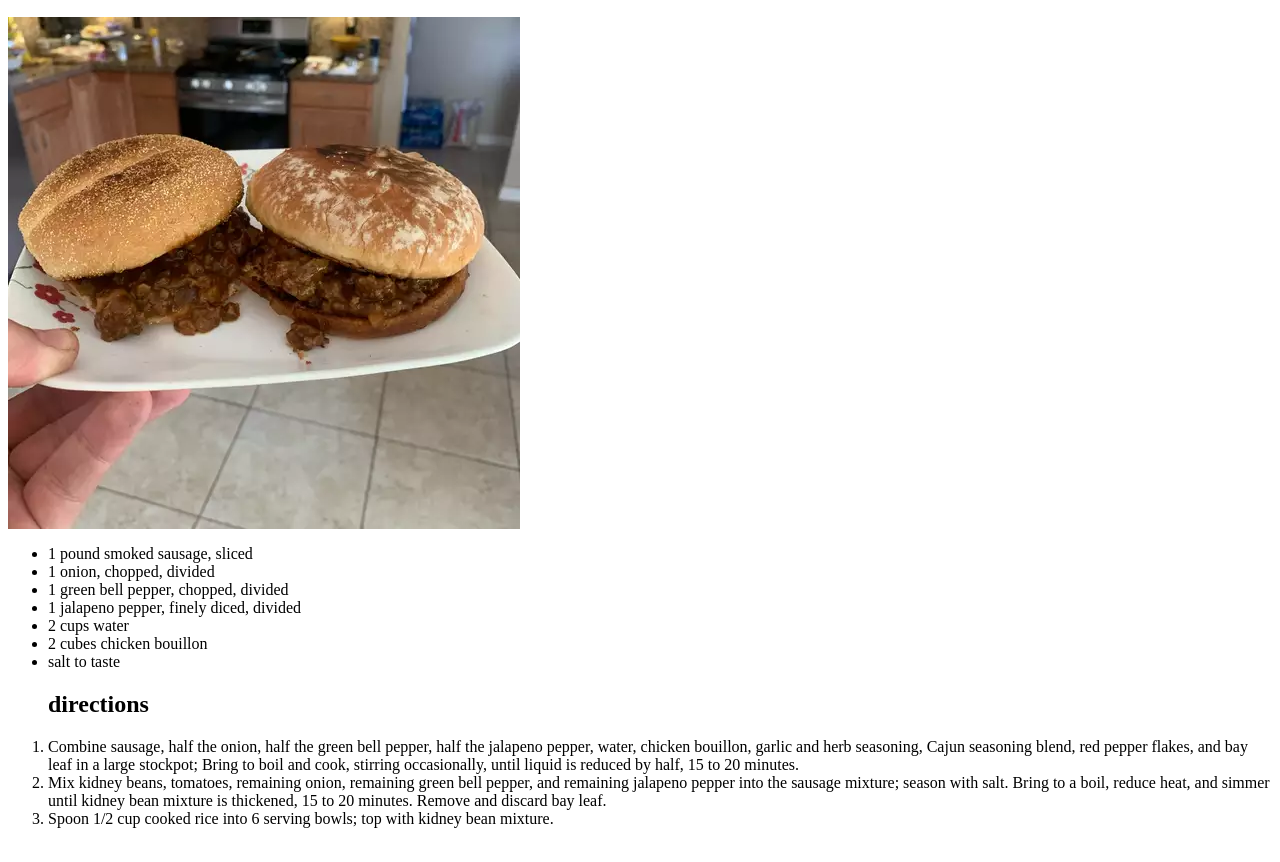
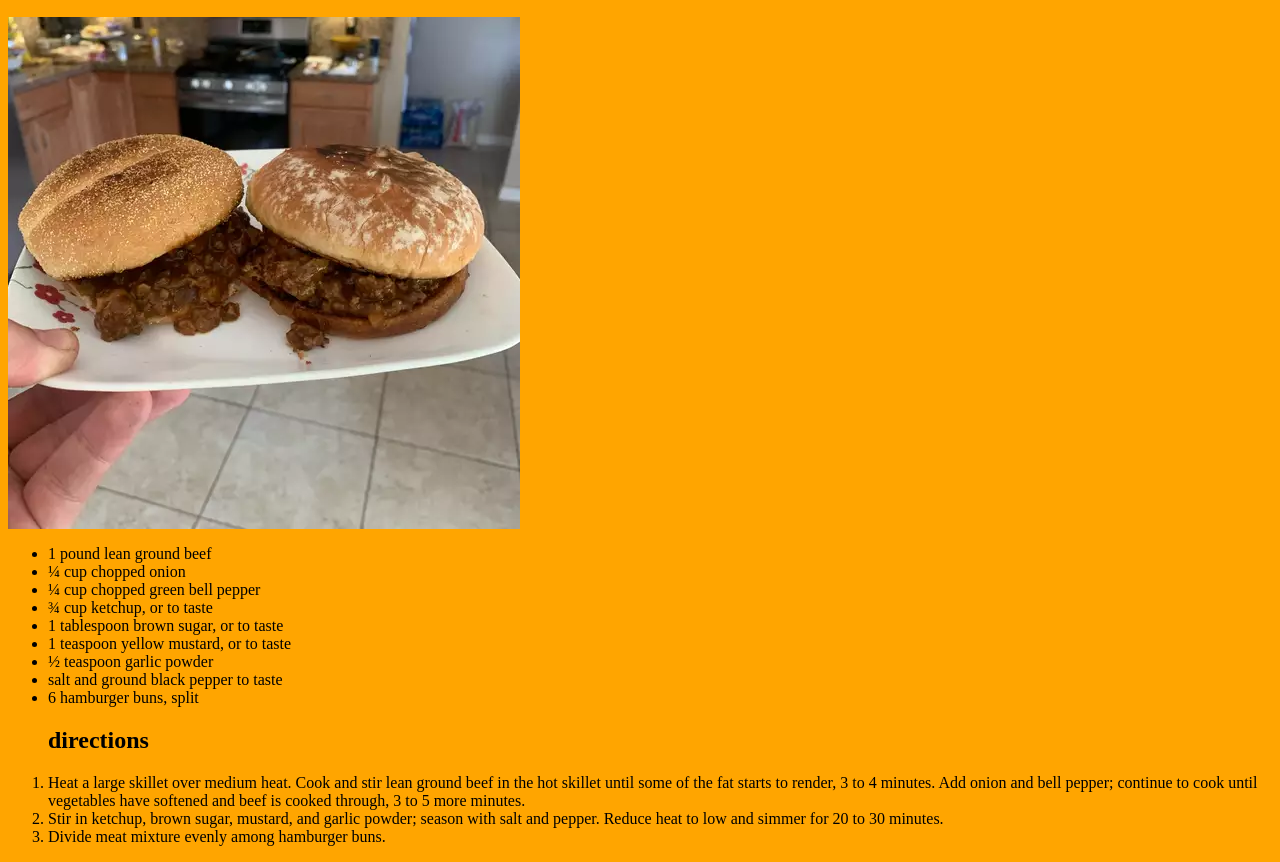
Before and after one commit to Rachitshahi/web-training-bca, a plain HTML site: page recipe-project/recipes/sloppy-joes-ii.html in a window 1280 px wide. Shown: the part 96-958 px from the top of the page. Drawn offline with Linux system fonts and the light colour scheme.

Commit message:
recipe-project

```diff
--- a/recipe-project/recipes/sloppy-joes-ii.html
+++ b/recipe-project/recipes/sloppy-joes-ii.html
@@ -5,28 +5,31 @@
     <meta name="viewport" content="width=device-width, initial-scale=1.0">
     <title>sloppy-joes-ii</title>
 </head>
-<body>
+<body bgcolor="orange">
+
     <h1>
         recipe steps
     </h1>
     <h2>
         ingredients
     </h2>
-    <img src="images/image.webp" alt="jessicas-red-beans-and-rice">
+    <img src="images/image.webp" alt="sloppy-joes-ii">
     <ul>
-        <li>1 pound smoked sausage, sliced</li>
-        <li>1 onion, chopped, divided</li>
-        <li>1 green bell pepper, chopped, divided</li>
-        <li>1 jalapeno pepper, finely diced, divided</li>
-        <li>2 cups water</li>
-        <li>2 cubes chicken bouillon</li>
-        <li>salt to taste</li>
+        <li>1 pound lean ground beef</li>
+        <li>¼ cup chopped onion</li>
+        <li>¼ cup chopped green bell pepper</li>
+        <li>¾ cup ketchup, or to taste</li>
+        <li>1 tablespoon brown sugar, or to taste</li>
+        <li>1 teaspoon yellow mustard, or to taste</li>
+        <li>½ teaspoon garlic powder</li>
+        <li>salt and ground black pepper to taste</li>
+        <li>6 hamburger buns, split</li>
     </ul>
     <ol>
         <h2>directions</h2>
-        <li>Combine sausage, half the onion, half the green bell pepper, half the jalapeno pepper, water, chicken bouillon, garlic and herb seasoning, Cajun seasoning blend, red pepper flakes, and bay leaf in a large stockpot; Bring to boil and cook, stirring occasionally, until liquid is reduced by half, 15 to 20 minutes.</li>
-        <li>Mix kidney beans, tomatoes, remaining onion, remaining green bell pepper, and remaining jalapeno pepper into the sausage mixture; season with salt. Bring to a boil, reduce heat, and simmer until kidney bean mixture is thickened, 15 to 20 minutes. Remove and discard bay leaf.</li>
-        <li>Spoon 1/2 cup cooked rice into 6 serving bowls; top with kidney bean mixture.</li>
+        <li>Heat a large skillet over medium heat. Cook and stir lean ground beef in the hot skillet until some of the fat starts to render, 3 to 4 minutes. Add onion and bell pepper; continue to cook until vegetables have softened and beef is cooked through, 3 to 5 more minutes.</li>
+        <li>Stir in ketchup, brown sugar, mustard, and garlic powder; season with salt and pepper. Reduce heat to low and simmer for 20 to 30 minutes.</li>
+        <li>Divide meat mixture evenly among hamburger buns.</li>
     </ol>
 
 </body>
```
Also changed, not shown: recipe-project/recipes/jessica's-red-beans-and-rice.html (+1 -1 lines).
